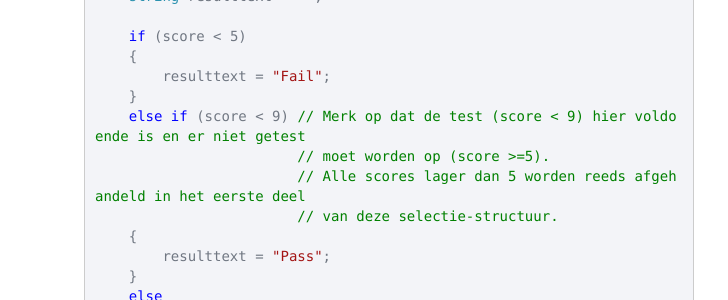
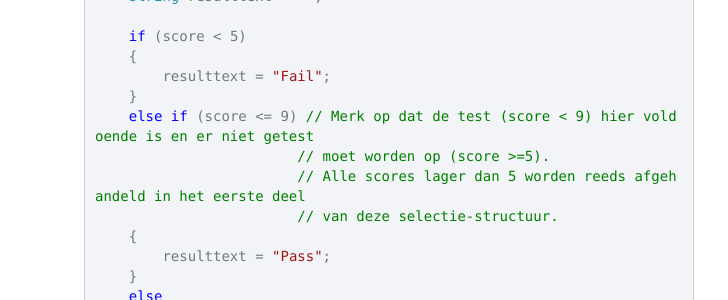
Before and after one commit to sma-it/sma-it.github.io, a Jekyll site: the page built from modules/basics/_posts/2000-01-04-if_else.md, in a window 1280 px wide and 900 px high, scrolled down 5490 px. Shown: the part 152-452 px from the top of the window, without its empty margins (331-1059 px from the left). Built offline with Jekyll 4.4.1, drawn with Linux system fonts in a browser that asks for light colours; nearby versions of some CDN libraries.

Commit message:
Corrected error in last example

```diff
--- a/modules/basics/_posts/2000-01-04-if_else.md
+++ b/modules/basics/_posts/2000-01-04-if_else.md
@@ -199,7 +199,7 @@ public static string Result(int score)
     {
         resulttext = "Fail";
     }
-    else if (score < 9) // Merk op dat de test (score < 9) hier voldoende is en er niet getest
+    else if (score <= 9) // Merk op dat de test (score < 9) hier voldoende is en er niet getest
                         // moet worden op (score >=5).
                         // Alle scores lager dan 5 worden reeds afgehandeld in het eerste deel
                         // van deze selectie-structuur.
```
